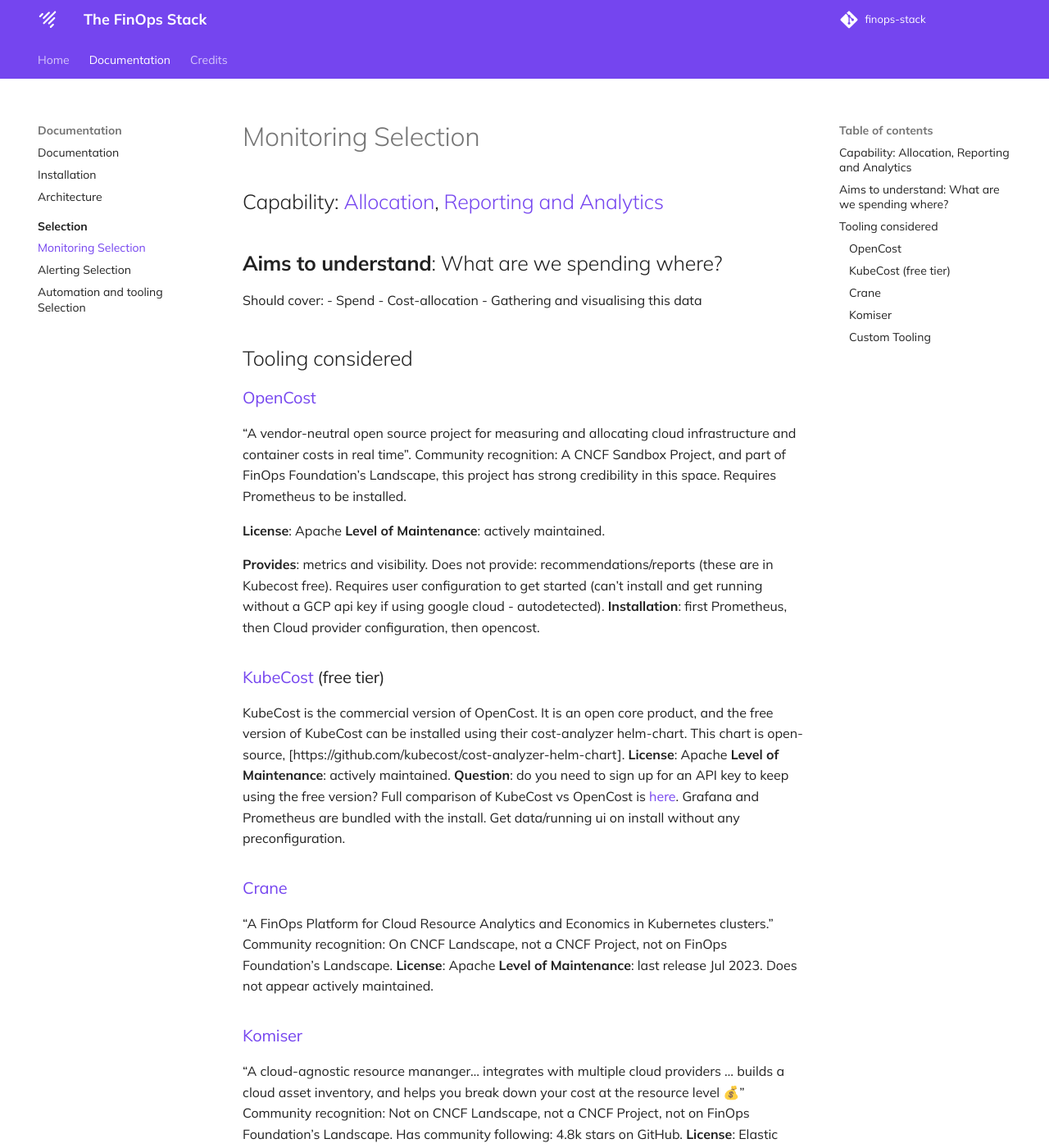
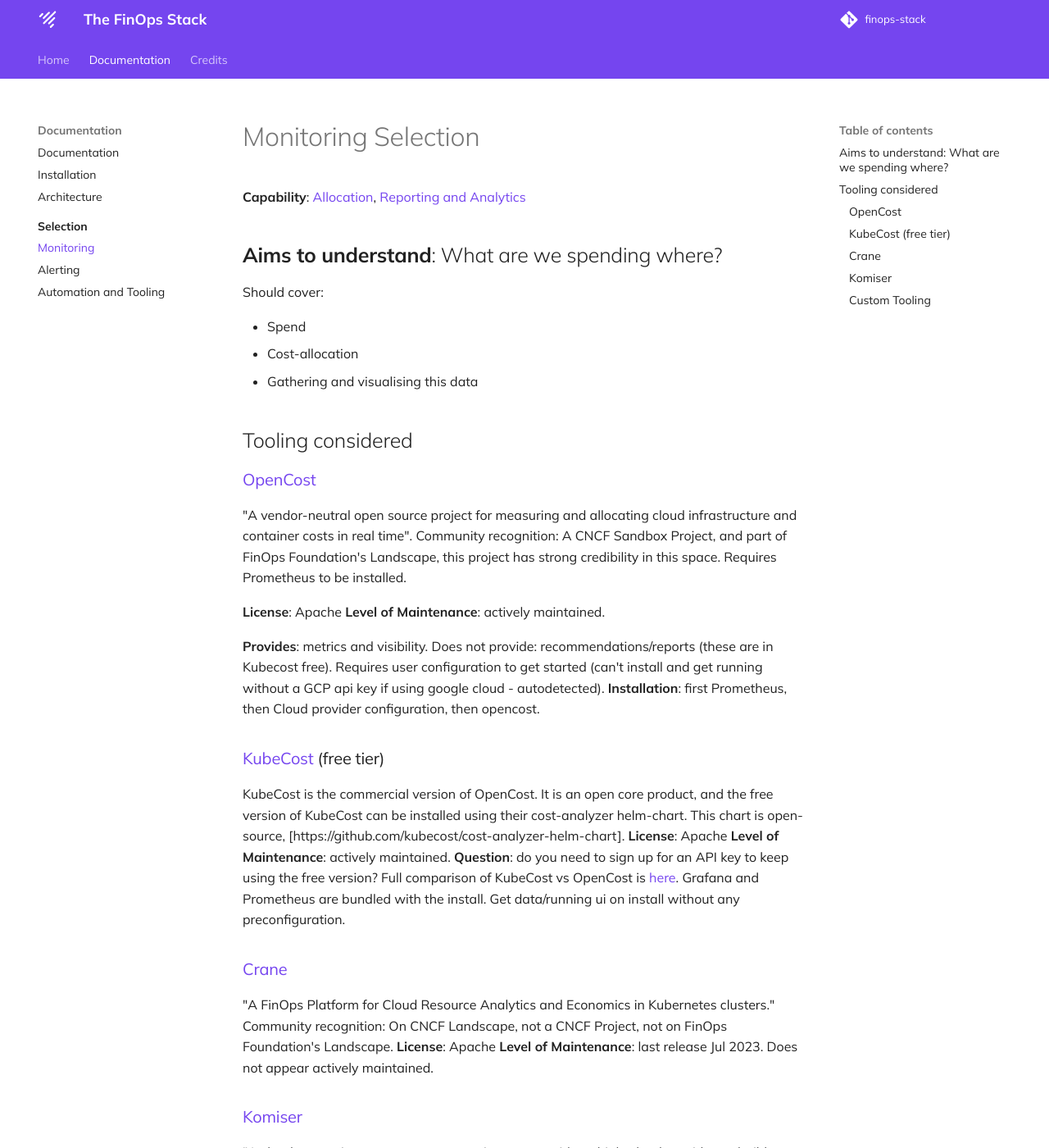
Before and after one commit to jetstack/finops-stack, an MkDocs documentation site: the page built from content/selection/monitoring.md, in a window 1280 px wide and 1400 px high. Shown: the whole window at 82% size. Built offline with MkDocs 1.6.1 and Material for MkDocs 9.7.7, drawn with Linux system fonts in a browser that asks for light colours; comment, search, counter and statistics services are not loaded; some of the changed text lies outside the part shown.

Commit message:
Clean up content

```diff
--- a/content/selection/monitoring.md
+++ b/content/selection/monitoring.md
@@ -1,10 +1,11 @@
 # Monitoring Selection
 
-## Capability: [Allocation](https://www.finops.org/framework/capabilities/allocation/), [Reporting and Analytics](https://www.finops.org/framework/capabilities/reporting-analytics/)
+**Capability**: [Allocation](https://www.finops.org/framework/capabilities/allocation/), [Reporting and Analytics](https://www.finops.org/framework/capabilities/reporting-analytics/)
 
 ## **Aims to understand**: What are we spending where?
 
 Should cover:
+
 - Spend
 - Cost-allocation
 - Gathering and visualising this data
@@ -13,8 +14,8 @@ Should cover:
 
 ### [OpenCost](https://www.opencost.io/)
 
-“A vendor-neutral open source project for measuring and allocating cloud infrastructure and container costs in real time”.
-Community recognition: A CNCF Sandbox Project, and part of FinOps Foundation’s Landscape, this project has strong credibility in this space.
+"A vendor-neutral open source project for measuring and allocating cloud infrastructure and container costs in real time".
+Community recognition: A CNCF Sandbox Project, and part of FinOps Foundation's Landscape, this project has strong credibility in this space.
 Requires Prometheus to be installed.
 
 **License**: Apache
@@ -22,7 +23,7 @@ Requires Prometheus to be installed.
 
 **Provides**: metrics and visibility.
 Does not provide: recommendations/reports (these are in Kubecost free).
-Requires user configuration to get started (can’t install and get running without a GCP api key if using google cloud - autodetected).
+Requires user configuration to get started (can't install and get running without a GCP api key if using google cloud - autodetected).
 **Installation**: first Prometheus, then Cloud provider configuration, then opencost.
 
 ### [KubeCost](https://www.kubecost.com/) (free tier)
@@ -37,15 +38,16 @@ Get data/running ui on install without any preconfiguration.
 
 ### [Crane](https://gocrane.io/)
 
-“A FinOps Platform for Cloud Resource Analytics and Economics in Kubernetes clusters.”
-Community recognition: On CNCF Landscape, not a CNCF Project, not on FinOps Foundation’s Landscape.
+"A FinOps Platform for Cloud Resource Analytics and Economics in Kubernetes clusters."
+Community recognition: On CNCF Landscape, not a CNCF Project, not on FinOps Foundation's Landscape.
 **License**: Apache
 **Level of Maintenance**: last release Jul 2023. Does not appear actively maintained.
 
 ### [Komiser](https://www.komiser.io/)
 
-“A cloud-agnostic resource mananger… integrates with multiple cloud providers … builds a cloud asset inventory, and helps you break down your cost at the resource level 💰”
-Community recognition: Not on CNCF Landscape, not a CNCF Project, not on FinOps Foundation’s Landscape. Has community following: 4.8k stars on GitHub.
+"A cloud-agnostic resource mananger... integrates with multiple cloud providers … builds a cloud asset inventory, and helps you break down your cost at the resource level 💰"
+Community recognition: Not on CNCF Landscape, not a CNCF Project, not on FinOps Foundation's Landscape.
+Has community following: 4.8k stars on GitHub.
 **License**: Elastic License (ELv2).
 **Level of Maintenance**: actively maintained.
 
--- a/mkdocs.yaml
+++ b/mkdocs.yaml
@@ -23,9 +23,9 @@ nav:
       - Architecture: architecture.md
       - Selection:
           - selection/index.md
-          - selection/monitoring.md
-          - selection/alerting.md
-          - selection/automation-and-tooling.md
+          - Monitoring: selection/monitoring.md
+          - Alerting: selection/alerting.md
+          - Automation and Tooling: selection/automation-and-tooling.md
   - credit.md
 
 extra_css:
```
Also changed, not shown: content/selection/automation-and-tooling.md (+3 -3 lines), content/selection/index.md (+3 -3 lines).
